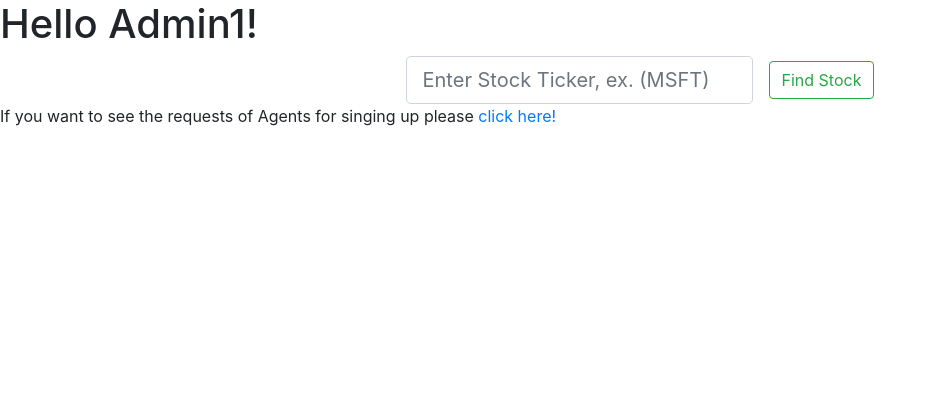
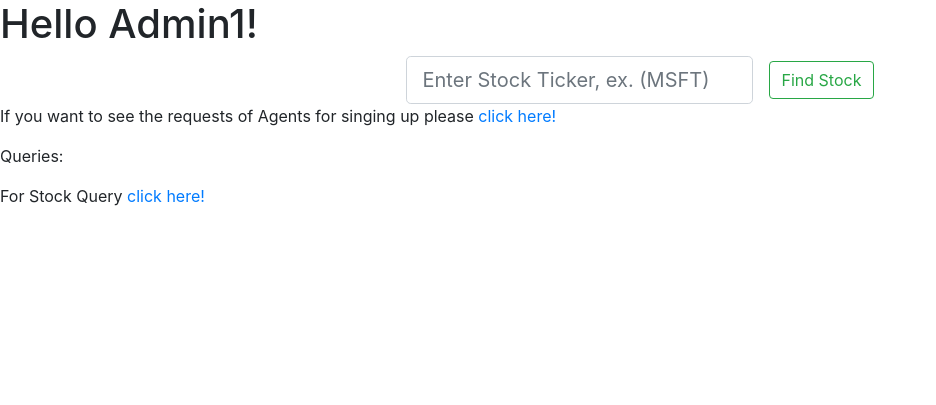
Before and after one commit to Project-Management-SCE/PM2022_TEAM_17, a Django app: page /admin_homepage/ in a window 1280 px wide. Shown: the part 72-477 px from the top of the page, without its empty margins (0-936 px from the left). Run offline with Django 4.2, Linux system fonts and the light colour scheme; a user stored in the database is signed in.

Commit message:
BSPM2022T17-21 BSPM2022T17-118 BSPM2022T17-120 BSPM2022T17-123

```diff
--- a/StockFlow/AgentSignUp/templates/AdminHomePage/admin_homepage.html
+++ b/StockFlow/AgentSignUp/templates/AdminHomePage/admin_homepage.html
@@ -3,6 +3,8 @@
     <h1>Hello {{username}}!</h1>
     {% include "search_stock.html" %}
     <p>If you want to see the requests of Agents for singing up please <a href="/admin_agentrequestslist">click here!</a></p>
+    <p>Queries:</p>
+    <p>For Stock Query <a href="/admin_stockquery">click here!</a></p>
 </section>
 
 {% endblock %}
--- a/StockFlow/AgentSignUp/urls.py
+++ b/StockFlow/AgentSignUp/urls.py
@@ -19,6 +19,7 @@ urlpatterns = [
 
     path("logout", views.Logout, name="logout"),
     path("admin_agentrequestslist/", views.AgentRequestsList, name="admin_agentrequestslist"),
+    path("admin_stockquery/", views.StockQuery, name="admin_stockquery"),
 
     path("admin_homepage/search_stock", views.SearchStock, name="Search_Stock1"),
     path("agent_homepage/search_stock", views.SearchStock, name="Search_Stock2"),
--- a/StockFlow/AgentSignUp/views.py
+++ b/StockFlow/AgentSignUp/views.py
@@ -428,7 +428,6 @@ def portfolio_confirm(request,agentID):
 def Agent_StockDeal(request):
     deals = StockDeal.objects.all()
     if request.method == "POST":
-        print("here!")
         if 'confirm' in request.POST:
             buying_stock_confirm(request)
         if 'decline' in request.POST:
@@ -480,3 +479,26 @@ def buying_stock_decline(request):
             if(stock.amount==0 and stock.isSell==0 ):
                 stock.delete()
     return render(request, "AgentStocks/agent_stocks.html", {'Deals':deals})
+
+def StockQuery(request):
+    deals = StockDeal.objects.all()
+    tickers=[]
+    stocks=[]
+    #if request.method == "POST":
+    for stock in deals:
+        if stocks is None:
+            stocks.append((stock.stock,stock.amount))
+            tickers.append(stock.stock)
+        else:
+            if stock.stock in tickers:
+                for a in stocks:
+                    if a[0]==stock.stock:
+                        stocks.append((stock.stock,a[1]+stock.amount))
+                        stocks.remove(a)
+                        break
+            else:
+                stocks.append((stock.stock,stock.amount))
+                tickers.append(stock.stock)
+    print(tickers)
+    print(stocks)
+    return render(request, "AdminHomePage/admin_stockquery.html", {'stocks':stocks})
```
Also changed, not shown: StockFlow/AgentSignUp/templates/AdminHomePage/admin_stockquery.html (added, +23 -0 lines).
